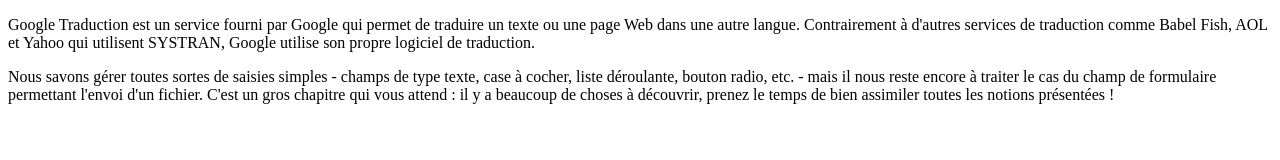
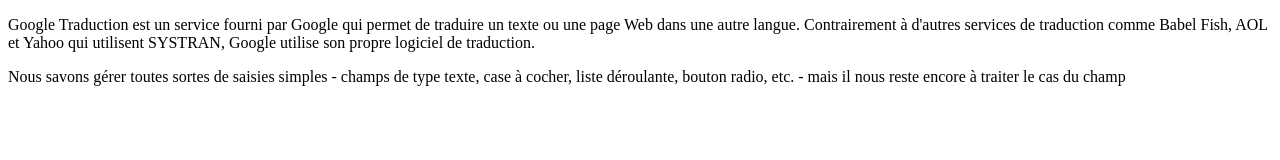
Before and after one commit to ctsaguen/exerciceOpenClassroom, a plain HTML site: page index.html in a window 1280 px wide. Drawn offline with Linux system fonts and the light colour scheme.

Commit message:
modification du texte dans le fichier index

```diff
--- a/index.html
+++ b/index.html
@@ -13,10 +13,7 @@
             Nous savons gérer toutes sortes de saisies simples -
             champs de type texte, case à cocher, liste déroulante, bouton radio,
             etc. - mais il nous reste encore à traiter le cas du champ
-             de formulaire permettant l'envoi d'un fichier. C'est un gros
-             chapitre qui vous attend : il y a beaucoup de choses à découvrir,
-              prenez
-            le temps de bien assimiler toutes les notions présentées !
+
         </p>
     </body>
 </html>
```
